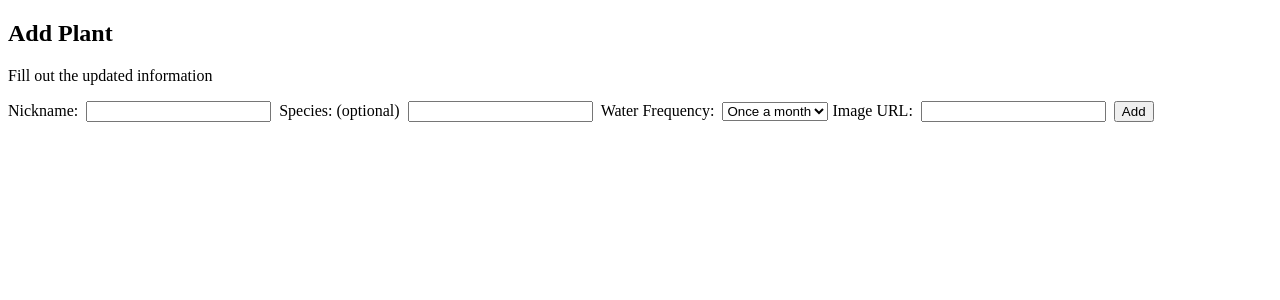
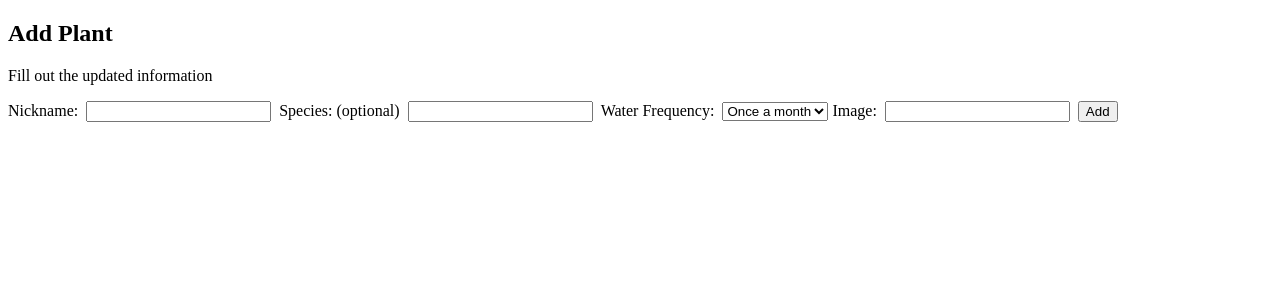
Before and after one commit to BW-Water-My-Plants-3/Front-End-2, a React (Create React App) app in the folder h2woah/: page /add-plant in a window 1280 px wide. Shown: the top 300 px of the page. Built offline with nearby package versions, Linux system fonts and the light colour scheme; sample sign-in values are in the browser's storage.

Commit message:
got post to add a plant to work, now trying to finish axios request with setting plant list, not liking what I set it to...

```diff
--- a/h2woah/src/App.js
+++ b/h2woah/src/App.js
@@ -25,7 +25,7 @@ function App() {
         {/* put components in here */}
         <Route exact path ="/signup" component={Signup} />
         <Route exact path ="/login" component={Login} />
-        <Route path="/add-plant" render={props => <AddPlantForm {...props} plantList={plantList}/>}/>
+        <PrivateRoute path="/add-plant" component={AddPlantForm} setPlantList={setPlantList} plantList={plantList}/>
         <PrivateRoute exact path="/homepage" component={HomePage} />
       </div>
     </Router>
--- a/h2woah/src/components/AddPlantForm.js
+++ b/h2woah/src/components/AddPlantForm.js
@@ -1,18 +1,18 @@
 import React, {useState, useEffect} from "react"
-import {useParams, useHistory} from "react-router-dom"
+import { useHistory } from "react-router-dom"
 import { axiosWithAuth } from "../utils/axiosWithAuth"
 
 const initialPlant = {
-    id: "",
+    // id: "",
     nickname: "",
     species: "",
     h2oFrequency: "",
-    imageURL: ""
+    image: ""
 }
 
 //props brought in: plantList
 
-const AddPlantForm = ({plantList}) => {
+const AddPlantForm = ({plantList, setPlantList}) => {
     const [plant, setPlant] = useState(initialPlant)
     const {push} = useHistory()
 
@@ -27,11 +27,14 @@ const AddPlantForm = ({plantList}) => {
 
     //addNewPlant onSubmit-->POST
     const addNewPlant = e => {
+        // console.log({plant})
         e.preventDefault()
         axiosWithAuth()
-        .post("/api/plants", plantList)
+        .post("/api/plants", plant)
         .then(res => {
             console.log({res})
+            setPlantList(plant)
+            push("/homepage")
         })
         .catch(err => {
             console.log({err})
@@ -59,18 +62,18 @@ const AddPlantForm = ({plantList}) => {
                         onChange={changeHandler}
                         /></label> &nbsp;
                     <label htmlFor="h2oFrequency">Water Frequency: &nbsp;
-                        <select id="h2oFrequency" name="h2oFrequency">
+                        <select id="h2oFrequency" name="h2oFrequency" onChange={changeHandler}>
                             <option value="low" >Once a month</option>
                             <option value="medium" >Once a week</option>
                             <option value="medium-high" >Once a day</option>
                             <option value="high" >Twice a day</option>
                         </select></label>&nbsp;
-                    <label htmlFor="imageURL">Image URL: &nbsp;
+                    <label htmlFor="image">Image: &nbsp;
                         <input
                         type="string"
-                        id="imageURL"
-                        name="imageURL"
-                        value={plant.imageURL}
+                        id="image"
+                        name="image"
+                        value={plant.image}
                         onChange={changeHandler}
                         /></label> &nbsp;
                     <button>Add</button>
--- a/h2woah/src/components/HomePage.js
+++ b/h2woah/src/components/HomePage.js
@@ -6,11 +6,11 @@ import EditForm from "./EditForm"
 import EditProfile from "./EditProfile"
 
 const HomePage = () => {
-    const [plantList, setPlantList] = useState()
+    // const [plantList, setPlantList] = useState()
     const {push} = useHistory()
     return(
         <>
-            <Route path="/update-plant/:id" render={props => <EditForm {...props} plantList={plantList}/>} />
+            {/* <Route path="/update-plant/:id" render={props => <EditForm {...props} plantList={plantList}/>} /> */}
             <Route path="/update-profile/:id" component={EditProfile}/>
             {/* <Route path="/add-plant" component={AddPlantForm}/> */}
             {/* add onClick function to go to Edit PLANT form */}
--- a/h2woah/src/components/Login.js
+++ b/h2woah/src/components/Login.js
@@ -24,7 +24,7 @@ class Login extends React.Component{
             .post("/api/login", this.state.credentials)
             .then(res => {
                 console.log({res})
-                localStorage.setItem('token', JSON.stringify(res.data))
+                localStorage.setItem('token', JSON.stringify(res.data.token))
                 this.props.history.push("/homepage")
             })
             .catch(err => {
--- a/h2woah/src/components/Signup.js
+++ b/h2woah/src/components/Signup.js
@@ -84,7 +84,7 @@ const Signup = props =>{
         axios.post("https://h2omyplants.herokuapp.com/api/signup", formState)
             .then(res => {
                 setPost(res.data);
-                console.log("success", post);
+                console.log("success", res.data);
                 setUsers([...users, res.data])
                 setFormState({
                     name: "",
--- a/h2woah/src/utils/axiosWithAuth.js
+++ b/h2woah/src/utils/axiosWithAuth.js
@@ -4,7 +4,7 @@ export const axiosWithAuth = () => {
     const token = JSON.parse(localStorage.getItem('token'))
     return axios.create({
         headers: {
-            'Authorization': `${token}`
+            Authorization: token
         },
         baseURL: "https://h2omyplants.herokuapp.com"
     })
```
